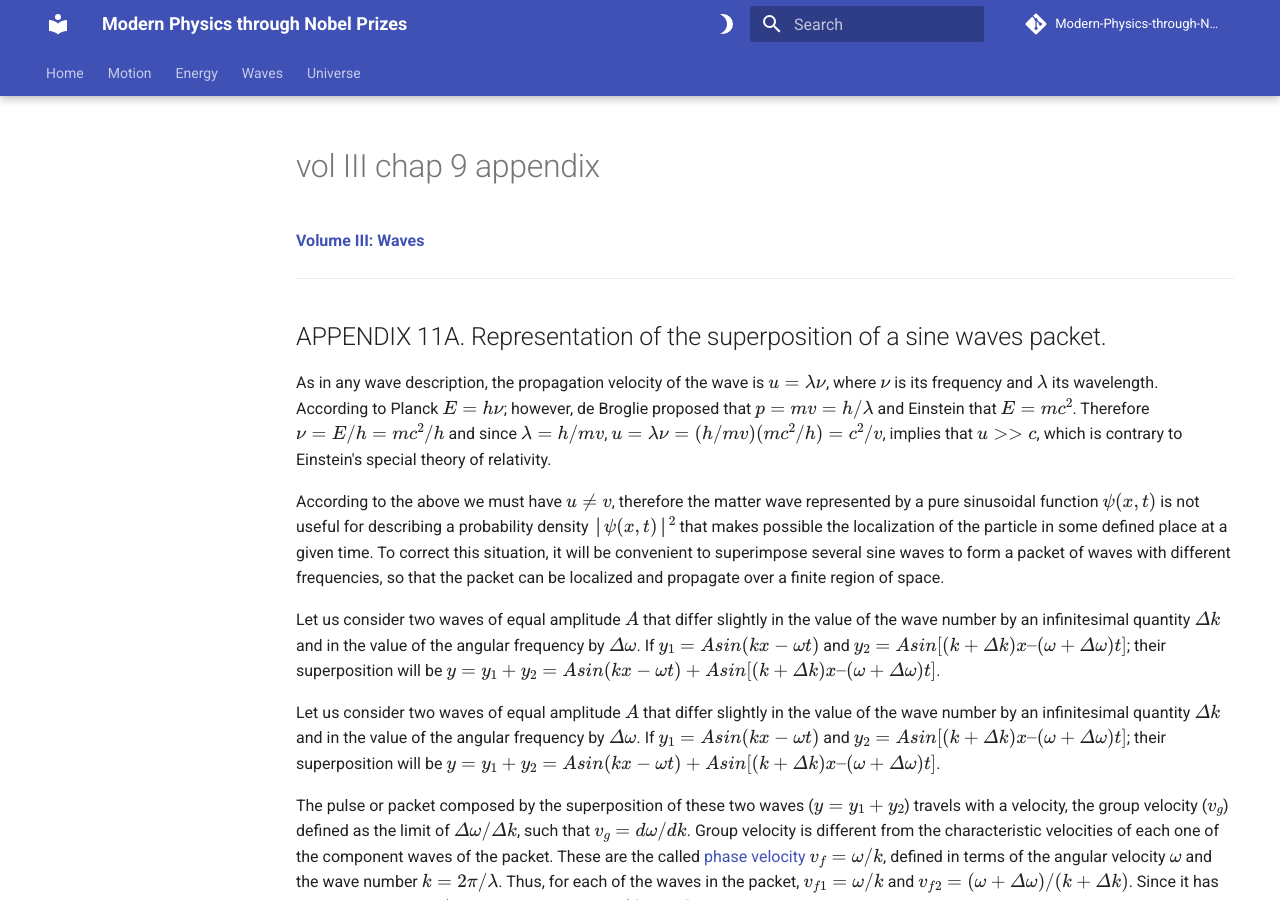
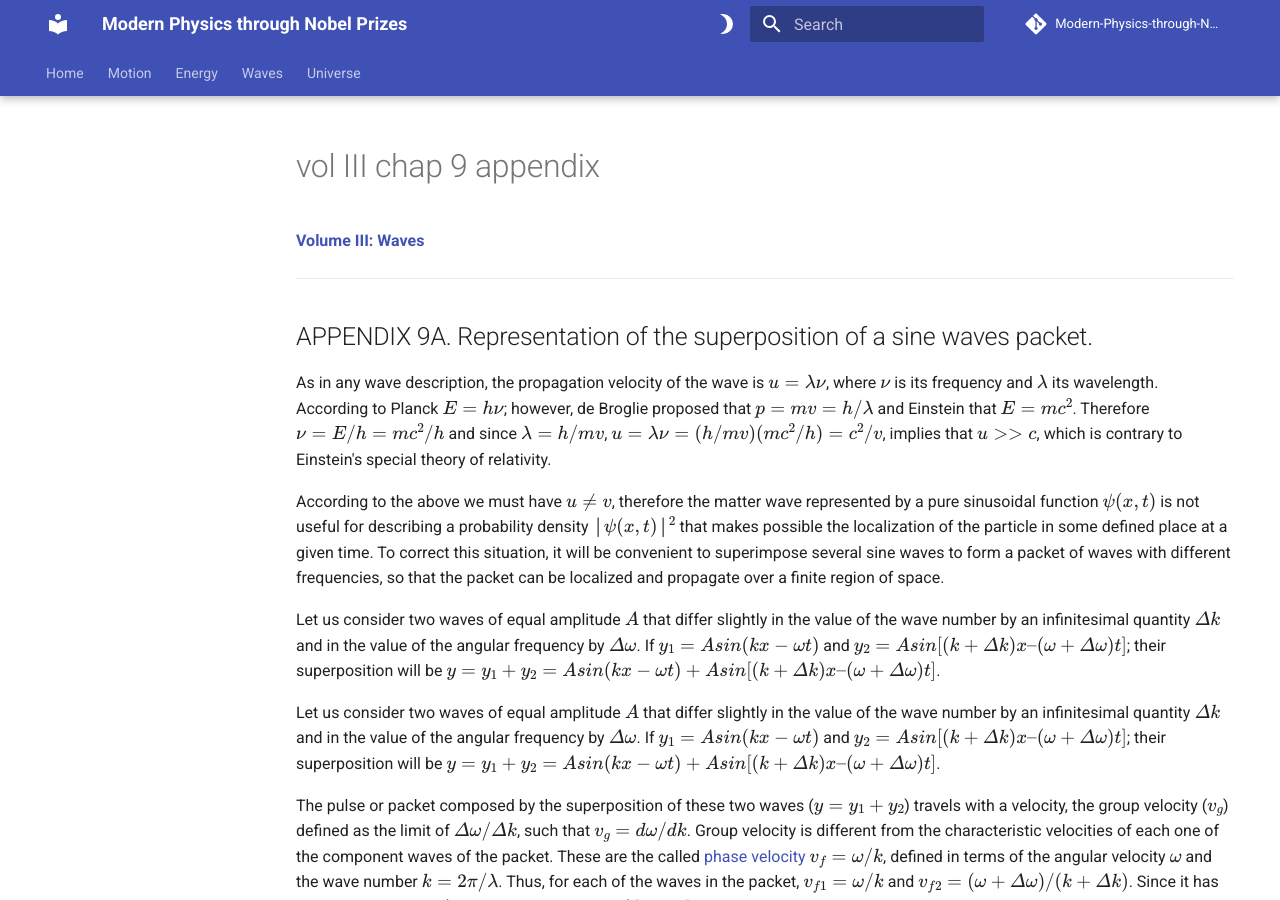
Before and after one commit to modphysnobel/modphysnobel.github.io, an MkDocs documentation site: the page built from docs/vol-III/vol-III-chap-9-appendix.md, in a window 1280 px wide and 900 px high. Built offline with MkDocs 1.6.1 and Material for MkDocs 9.7.7, drawn with Linux system fonts in a browser that asks for light colours; some web fonts are replaced; comment, search, counter and statistics services are not loaded.

Commit message:
Update vol-III-chap-9-appendix.md

```diff
--- a/docs/vol-III/vol-III-chap-9-appendix.md
+++ b/docs/vol-III/vol-III-chap-9-appendix.md
@@ -2,7 +2,7 @@
 
 ***
 
-## APPENDIX 11A. Representation of the superposition of a sine waves packet.
+## APPENDIX 9A. Representation of the superposition of a sine waves packet.
 
 As in any wave description, the propagation velocity of the wave is $u=λν$, where $ν$ is its frequency and $λ$ its wavelength. According to Planck $E=hν$; however, de Broglie proposed that $p=mv=h/λ$ and Einstein that $E=mc^2$. Therefore $ν=E/h=mc^2/h$ and since $λ=h/mv$, $u=λν=(h/mv)(mc^2/h)=c^2/v$, implies that $u>>c$, which is contrary to Einstein's special theory of relativity.
 
```
